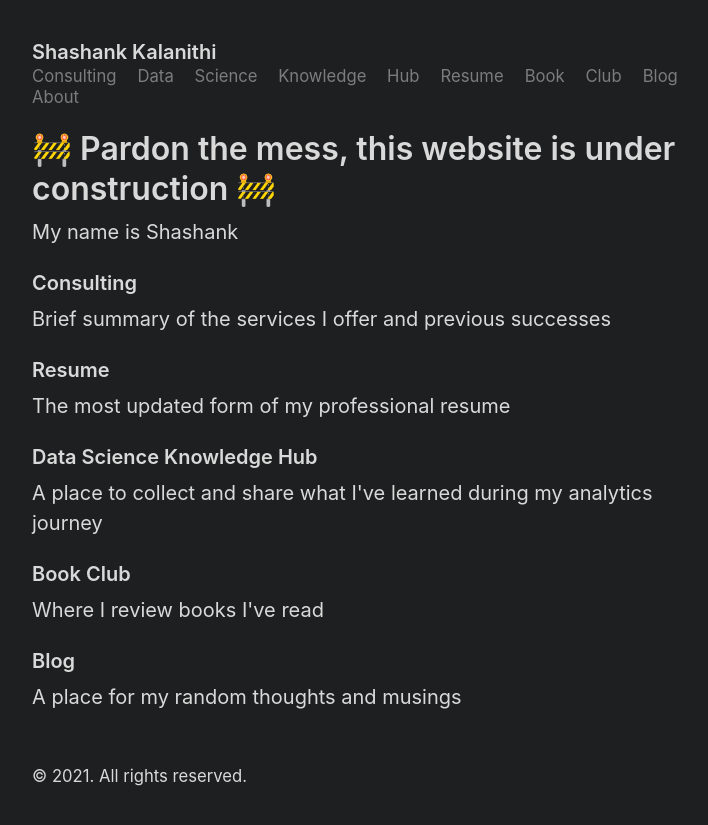
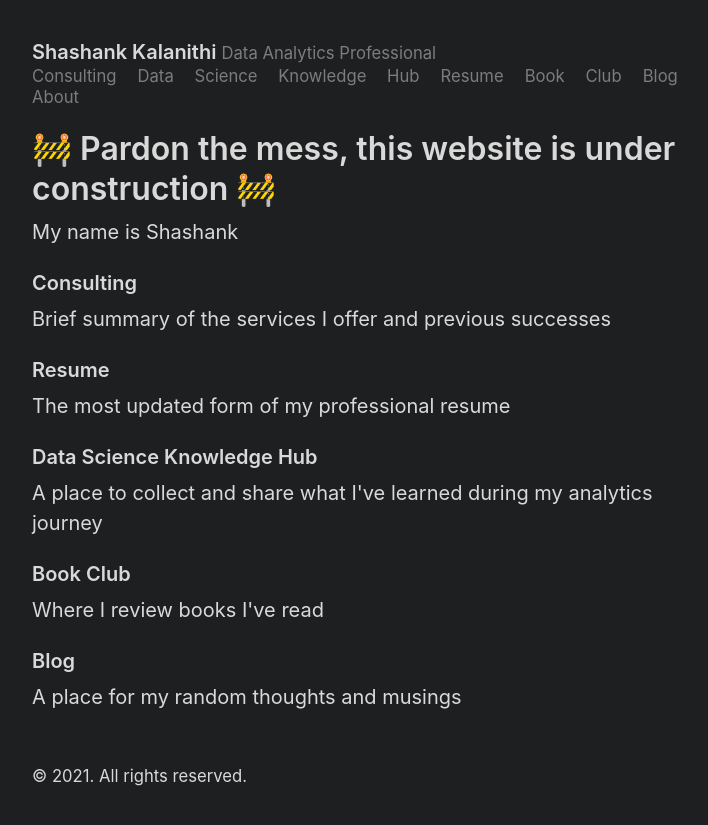
Before and after one commit to kshashank03/kshashank03.github.io, a Jekyll site: the page built from index.html, in a window 1280 px wide. Shown: the top 825 px of the page, without its empty margins (272-980 px from the left). Built offline with Jekyll 4.4.1, drawn with Linux system fonts in a browser that asks for light colours; the list of posts is cut into pages by our own code.

Commit message:
Adding tagline

```diff
--- a/_config.yml
+++ b/_config.yml
@@ -1,5 +1,6 @@
 # Setup
 title: Shashank Kalanithi
+tagline: Data Analytics Professional
 url: https://kshashank03.github.io
 paginate: 1
 baseurl: ""
--- a/_layouts/default.html
+++ b/_layouts/default.html
@@ -7,6 +7,7 @@
       <header class="masthead">
         <h3 class="masthead-title">
           <a href="{{ site.baseurl }}/" title="Home">{{ site.title }}</a>
+          <small>{{ site.tagline }}</small>
 
           <nav class="nav">
             {% for nav in site.nav %}
```
Also changed, not shown: 1 other file.
